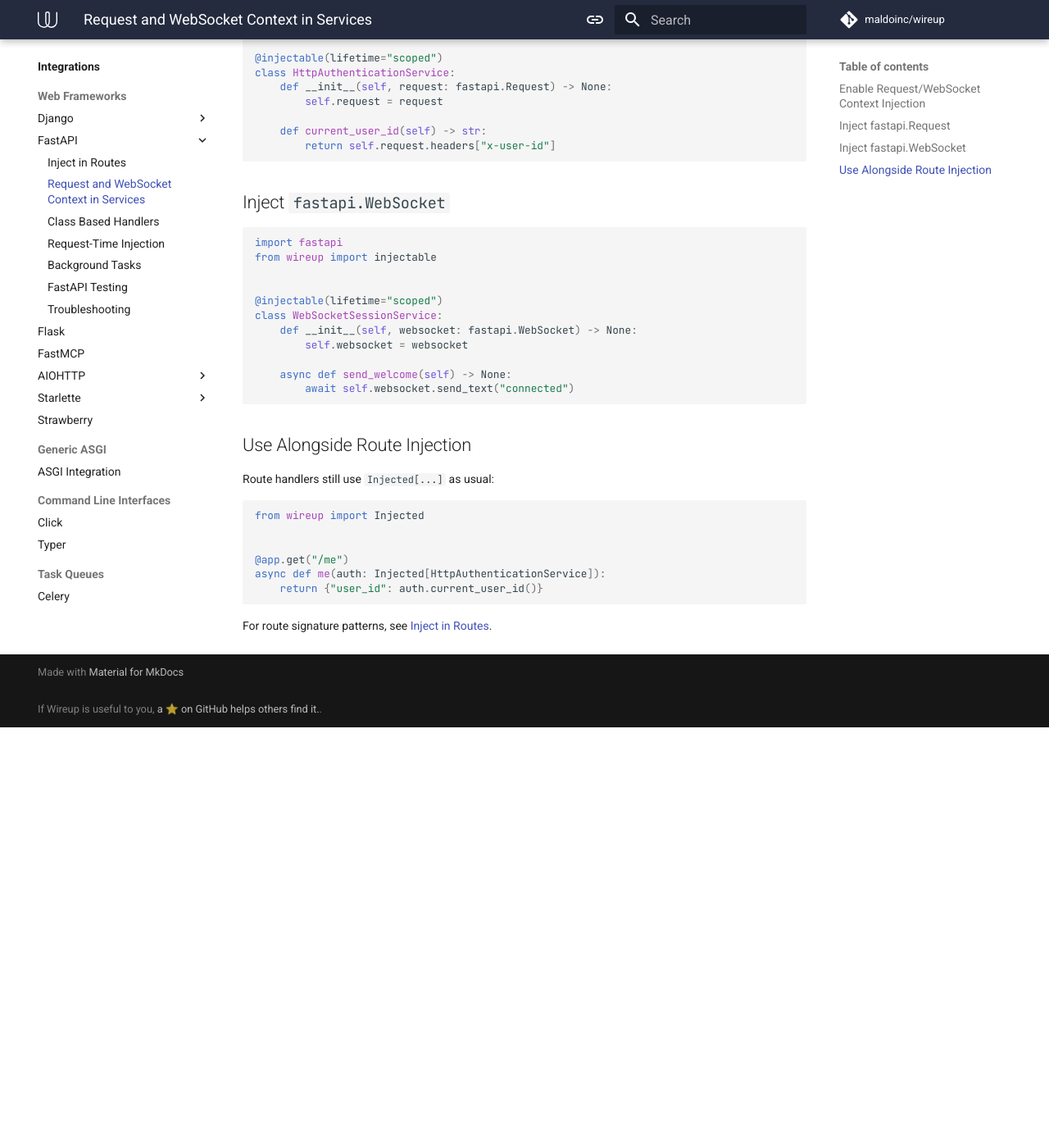
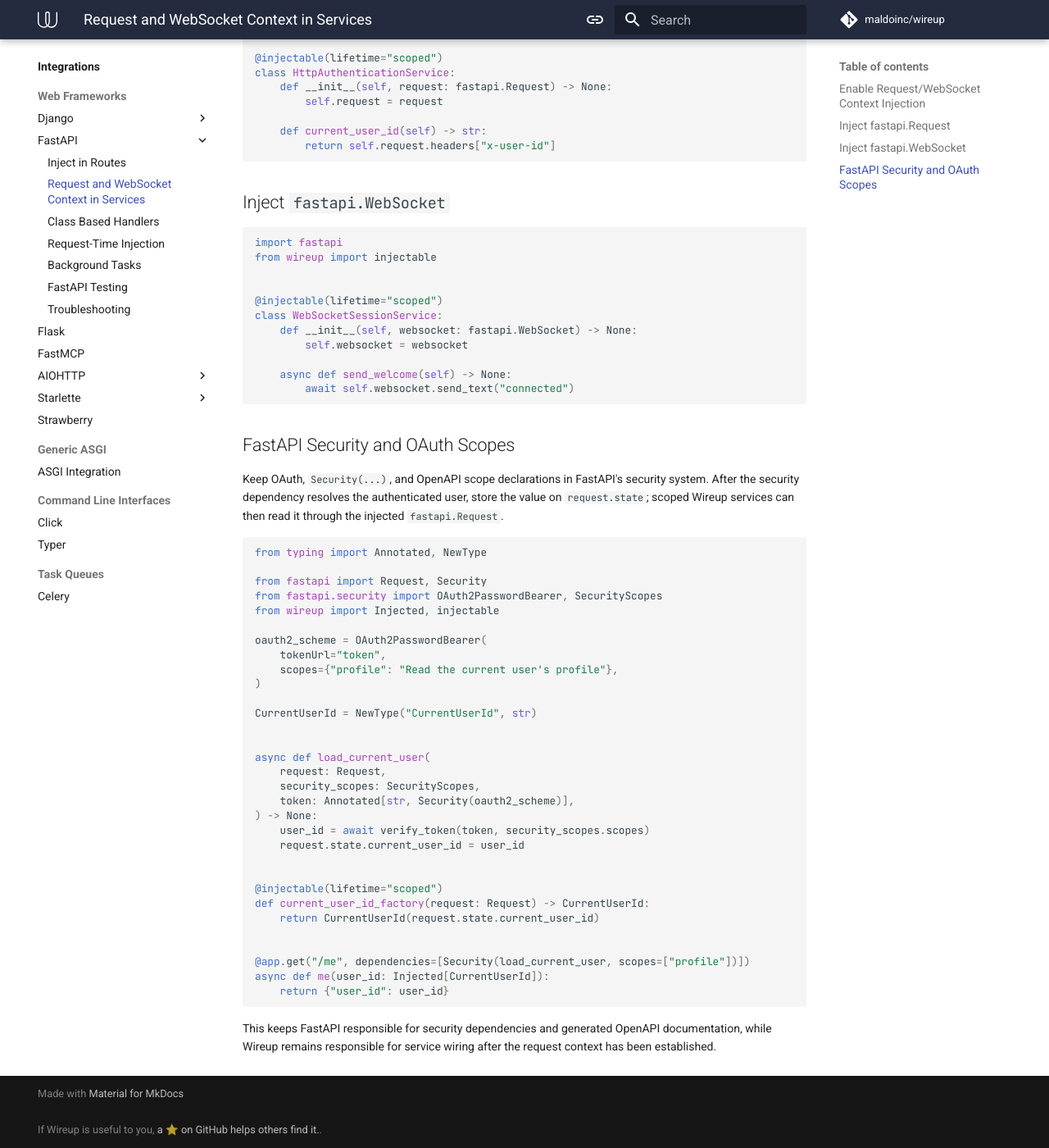
Before and after one commit to maldoinc/wireup, an MkDocs documentation site: the page built from docs/pages/integrations/fastapi/context_in_services.md, in a window 1280 px wide and 1400 px high, scrolled down 606 px. Shown: the whole window at 82% size. Built offline with MkDocs 1.6.1 and Material for MkDocs 9.7.7, drawn with Linux system fonts in a browser that asks for light colours; comment, search, counter and statistics services are not loaded; the version menu is left out; before the commit the page ends 1493 px from its top, so only the background shows below that.

Commit message:
Add fastapi security/oauth context docs

````diff
--- a/docs/pages/integrations/fastapi/context_in_services.md
+++ b/docs/pages/integrations/fastapi/context_in_services.md
@@ -1,5 +1,5 @@
 ---
-description: Inject fastapi.Request and fastapi.WebSocket into Wireup scoped services for request and connection-aware service logic.
+description: Inject fastapi.Request and fastapi.WebSocket into Wireup scoped services for request, security, and connection-aware service logic.
 ---
 
 # Request and WebSocket Context in Services
@@ -51,17 +51,46 @@ class WebSocketSessionService:
         await self.websocket.send_text("connected")
 ```
 
-## Use Alongside Route Injection
 
-Route handlers still use `Injected[...]` as usual:
+## FastAPI Security and OAuth Scopes
+
+Keep OAuth, `Security(...)`, and OpenAPI scope declarations in FastAPI's security system. After the security dependency
+resolves the authenticated user, store the value on `request.state`; scoped Wireup services can then read it through the
+injected `fastapi.Request`.
 
 ```python
-from wireup import Injected
+from typing import Annotated, NewType
+
+from fastapi import Request, Security
+from fastapi.security import OAuth2PasswordBearer, SecurityScopes
+from wireup import Injected, injectable
+
+oauth2_scheme = OAuth2PasswordBearer(
+    tokenUrl="token",
+    scopes={"profile": "Read the current user's profile"},
+)
+
+CurrentUserId = NewType("CurrentUserId", str)
 
 
-@app.get("/me")
-async def me(auth: Injected[HttpAuthenticationService]):
-    return {"user_id": auth.current_user_id()}
+async def load_current_user(
+    request: Request,
+    security_scopes: SecurityScopes,
+    token: Annotated[str, Security(oauth2_scheme)],
+) -> None:
+    user_id = await verify_token(token, security_scopes.scopes)
+    request.state.current_user_id = user_id
+
+
+@injectable(lifetime="scoped")
+def current_user_id_factory(request: Request) -> CurrentUserId:
+    return CurrentUserId(request.state.current_user_id)
+
+
+@app.get("/me", dependencies=[Security(load_current_user, scopes=["profile"])])
+async def me(user_id: Injected[CurrentUserId]):
+    return {"user_id": user_id}
 ```
 
-For route signature patterns, see [Inject in Routes](inject_in_routes.md).
+This keeps FastAPI responsible for security dependencies and generated OpenAPI documentation, while Wireup remains
+responsible for service wiring after the request context has been established.
````
Also changed, not shown: docs/pages/integrations/fastapi/index.md (+1 -1 lines).
